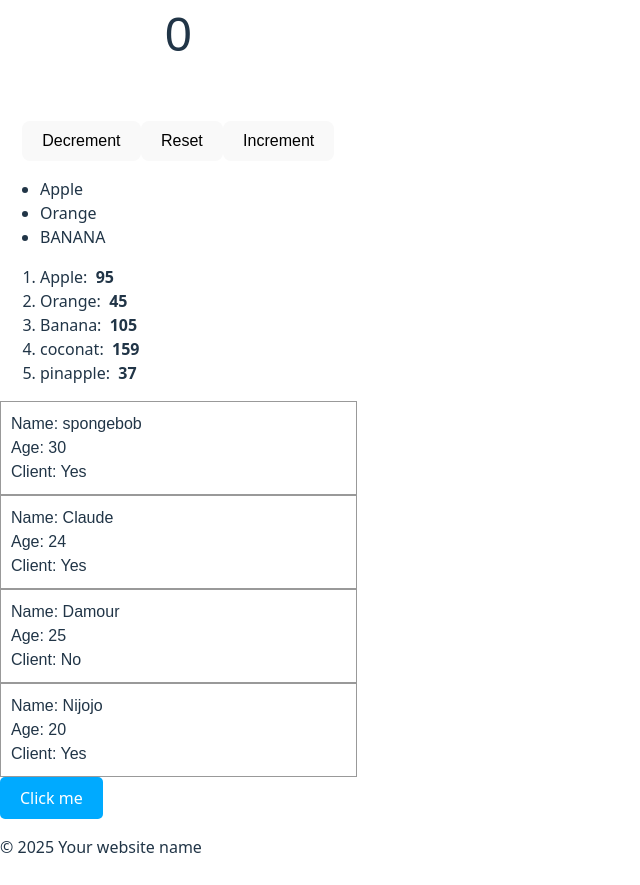
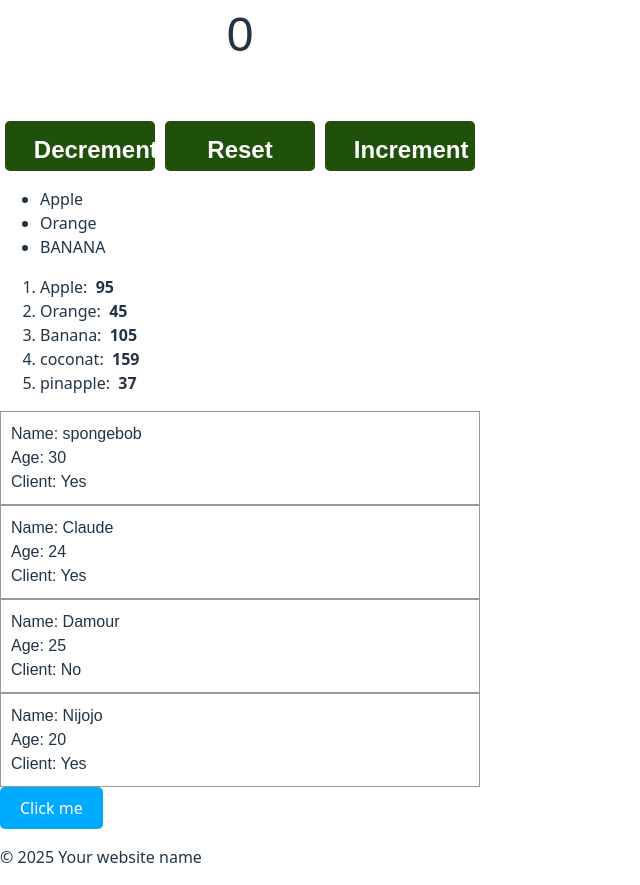
Before and after one commit to Josiane05/my-react-app2, a React (Vite) app: page / in a window 1280 px wide. Shown: the part 1140-2025 px from the top of the page, without its empty margins (0-640 px from the left). Built offline with nearby package versions, Linux system fonts and the light colour scheme.

Commit message:
styling  counter button

```diff
--- a/src/index.css
+++ b/src/index.css
@@ -145,3 +145,16 @@ button:focus-visible {
   margin-bottom: 50px;
 
 }
+
+.counter-button{
+  width: 150px;
+  height: 50px;
+  font-size: 1.5em;
+  font-weight: bold;
+  margin: 0px 5px;
+  background-color: hsl(103, 76%, 18%);
+  color: white;
+  border: none;
+  border-radius: 5px;
+  cursor: pointer;
+}
```
